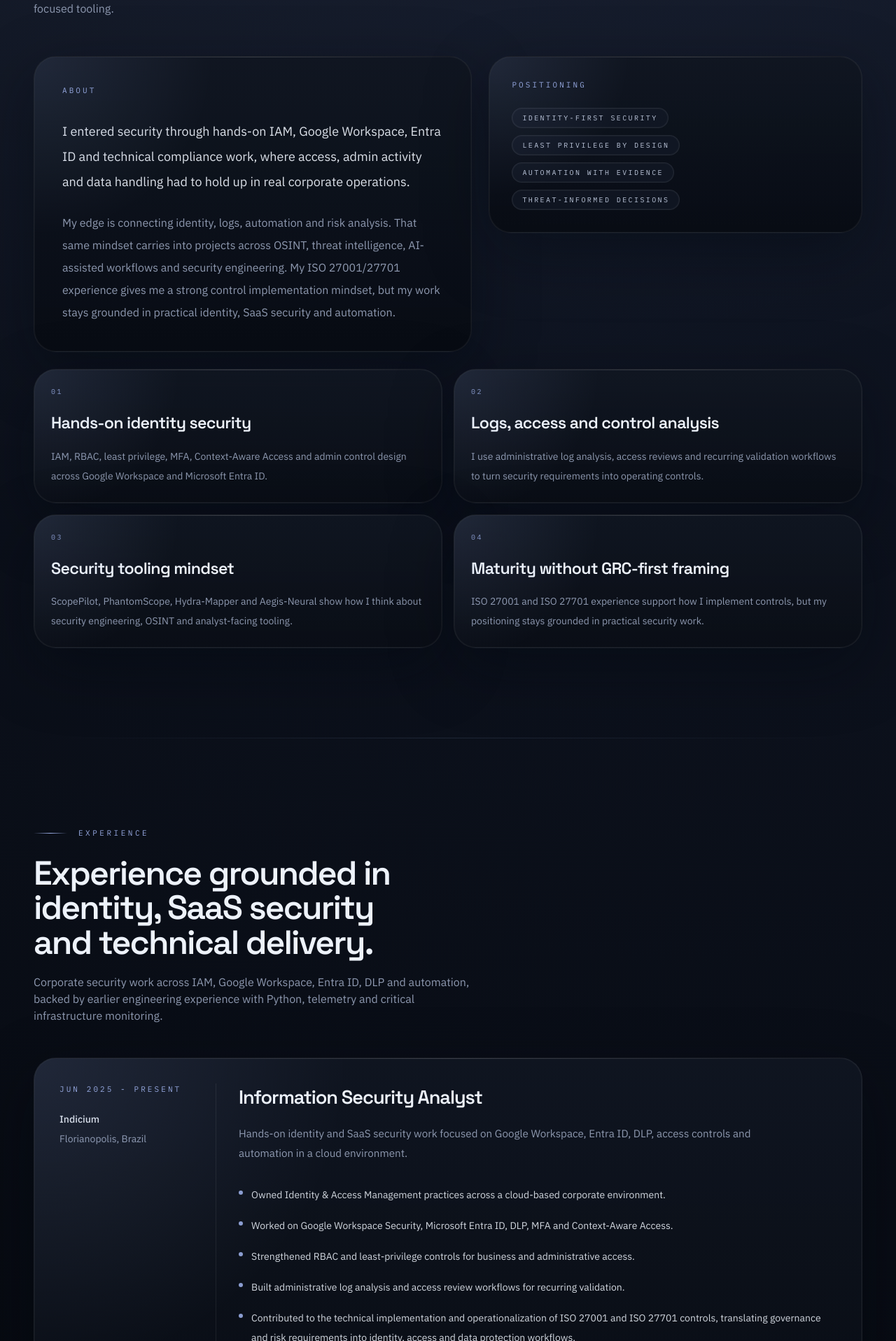
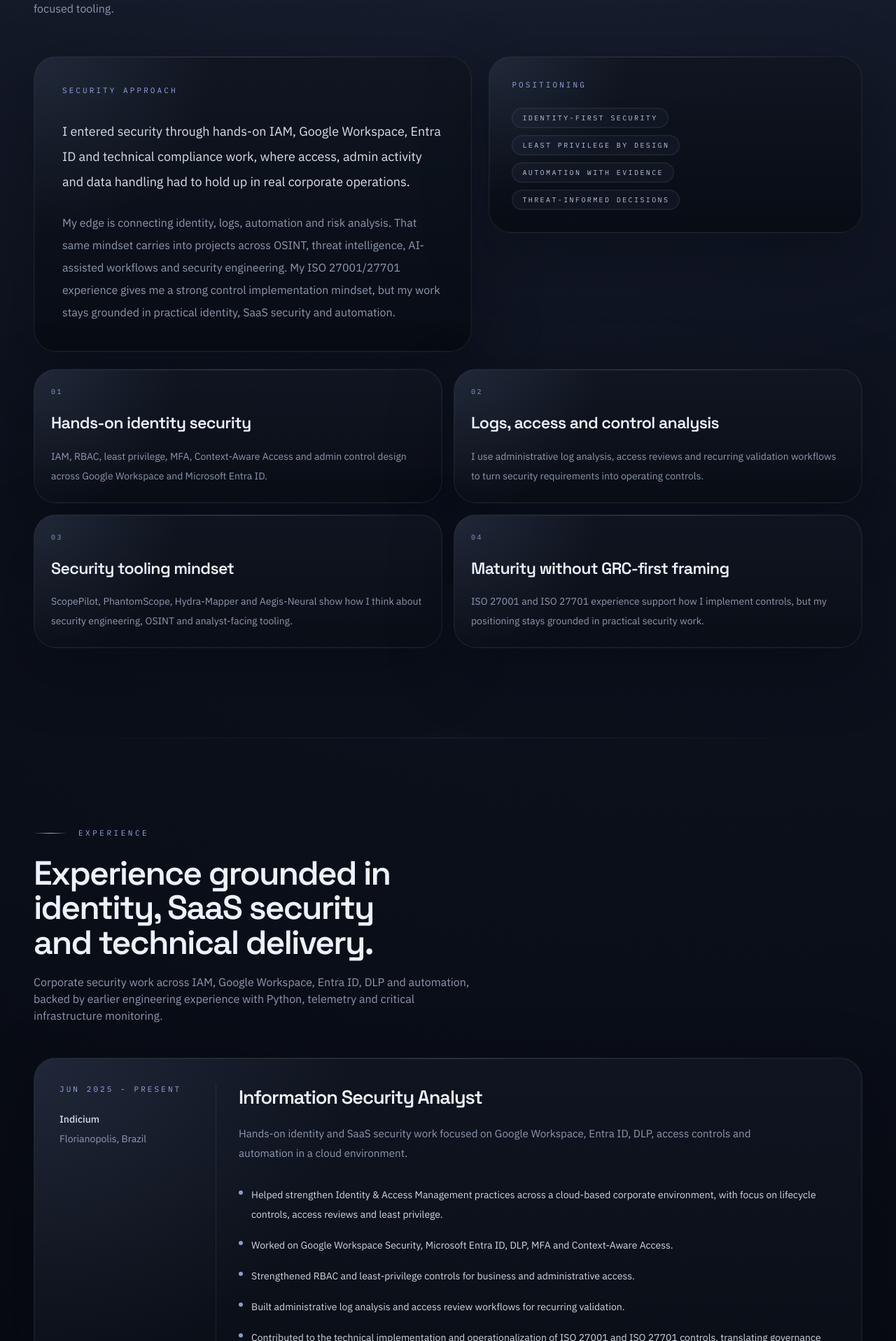
Before and after one commit to eduardoferreirajaworiwski/eduardo-ferreira-portfolio, a Next.js app: page / in a window 1280 px wide. Shown: the part 1924-3840 px from the top of the page at 70% size. Built offline with nearby package versions, Linux system fonts and the light colour scheme.

Commit message:
refactor: update professional experience descriptions and section headings for improved clarity

```diff
--- a/src/components/sections/about-section.tsx
+++ b/src/components/sections/about-section.tsx
@@ -25,7 +25,9 @@ export function AboutSection() {
         <div className="mt-14 grid gap-6 lg:grid-cols-[minmax(0,1.08fr)_minmax(320px,0.92fr)]">
           <Reveal delay={0.05}>
             <SurfaceCard className="h-full p-8 lg:p-10" interactive={false}>
-              <p className="font-mono text-[11px] uppercase tracking-[0.28em] text-accent/[0.85]">About</p>
+              <p className="font-mono text-[11px] uppercase tracking-[0.28em] text-accent/[0.85]">
+                Security approach
+              </p>
               <div className="mt-8 space-y-6">
                 <p className="text-lg leading-9 text-foreground/[0.92]">{leadParagraph}</p>
                 <div className="space-y-5 text-base leading-8 text-muted">
--- a/src/components/sections/projects-section.tsx
+++ b/src/components/sections/projects-section.tsx
@@ -23,8 +23,8 @@ export function ProjectsSection() {
           <div>
             <SectionHeading
               eyebrow="Selected Projects"
-              title="Projects with stronger signal and less filler."
-              description="The section now prioritizes problem, architecture and outcome so the best work is readable in a fast recruiter scan."
+              title="Selected security engineering projects."
+              description="Independent projects focused on defensive automation, OSINT, AI-assisted workflows and analyst-facing security tooling."
             />
 
             <div className="mt-6 flex flex-wrap gap-2.5">
--- a/src/content/site-content.ts
+++ b/src/content/site-content.ts
@@ -110,7 +110,7 @@ export const portfolioContent = {
       summary:
         "Hands-on identity and SaaS security work focused on Google Workspace, Entra ID, DLP, access controls and automation in a cloud environment.",
       bullets: [
-        "Owned Identity & Access Management practices across a cloud-based corporate environment.",
+        "Helped strengthen Identity & Access Management practices across a cloud-based corporate environment, with focus on lifecycle controls, access reviews and least privilege.",
         "Worked on Google Workspace Security, Microsoft Entra ID, DLP, MFA and Context-Aware Access.",
         "Strengthened RBAC and least-privilege controls for business and administrative access.",
         "Built administrative log analysis and access review workflows for recurring validation.",
```
